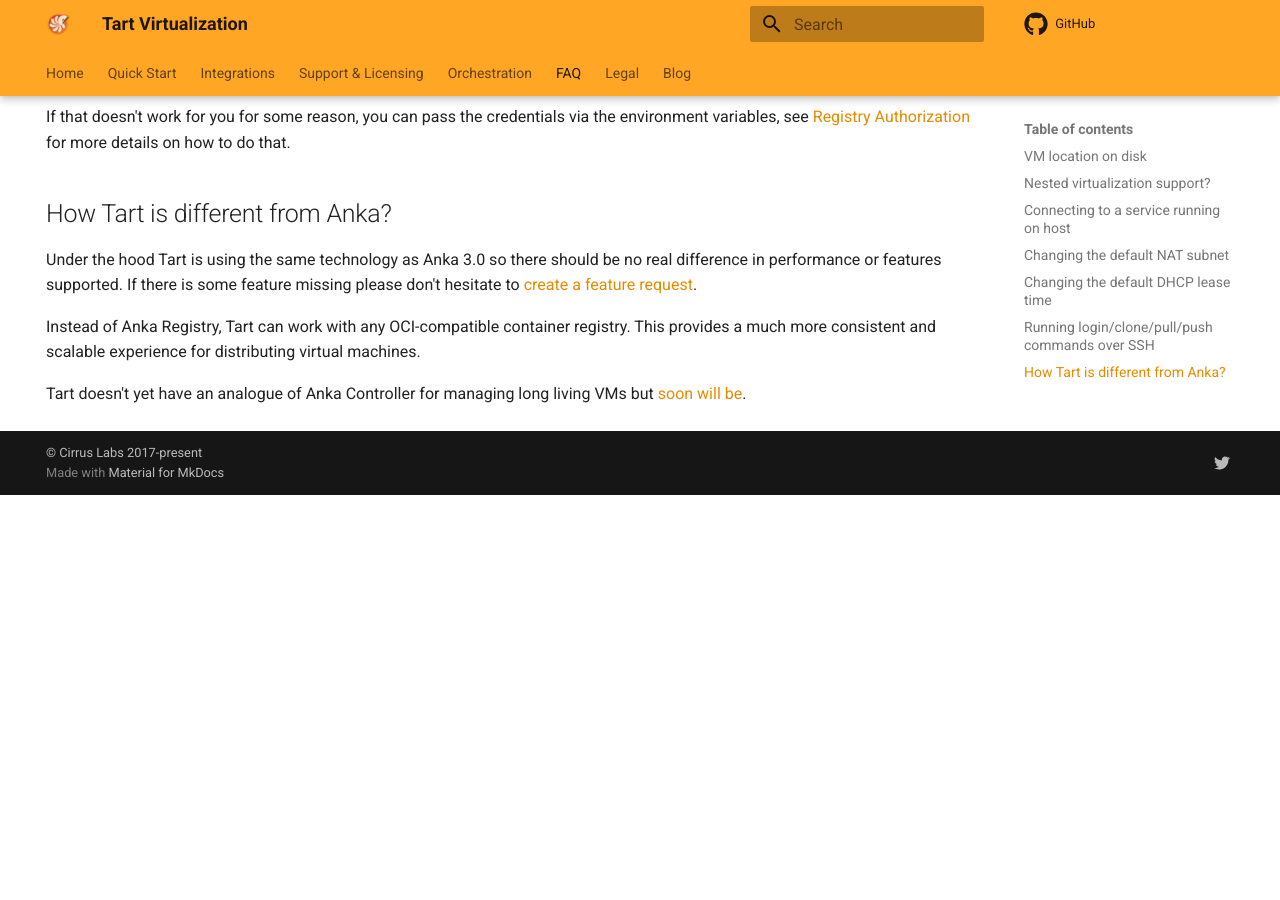
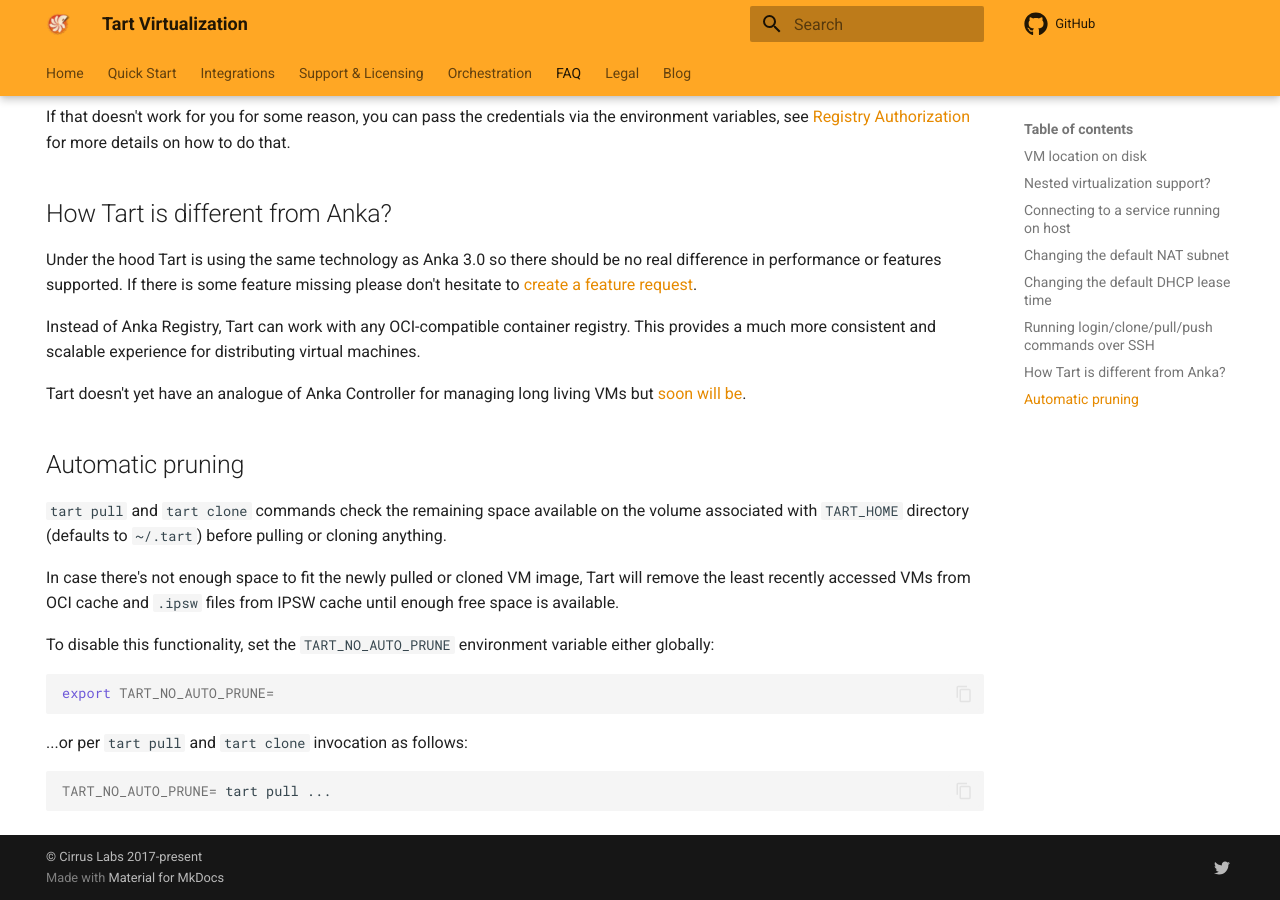
Before and after one commit to cirruslabs/tart, an MkDocs documentation site: the page built from docs/faq.md, in a window 1280 px wide and 900 px high, scrolled down 1818 px. Built offline with MkDocs 1.6.1 and Material for MkDocs 9.7.7, drawn with Linux system fonts in a browser that asks for light colours; plug-ins that fetch from the network failed and are left out; comment, search, counter and statistics services are not loaded; before the commit the page ends 2313 px from its top, so only the background shows below that.

Commit message:
Document automatic pruning in FAQ

````diff
--- a/docs/faq.md
+++ b/docs/faq.md
@@ -90,3 +90,21 @@
 and scalable experience for distributing virtual machines.
 
 Tart doesn't yet have an analogue of Anka Controller for managing long living VMs but [soon will be](https://github.com/cirruslabs/tart/issues/372).
+
+## Automatic pruning
+
+`tart pull` and `tart clone` commands check the remaining space available on the volume associated with `TART_HOME` directory (defaults to `~/.tart`) before pulling or cloning anything.
+
+In case there's not enough space to fit the newly pulled or cloned VM image, Tart will remove the least recently accessed VMs from OCI cache and `.ipsw` files from IPSW cache until enough free space is available.
+
+To disable this functionality, set the `TART_NO_AUTO_PRUNE` environment variable either globally:
+
+```shell
+export TART_NO_AUTO_PRUNE=
+```
+
+...or per `tart pull` and `tart clone` invocation as follows:
+
+```shell
+TART_NO_AUTO_PRUNE= tart pull ...
+```
````
